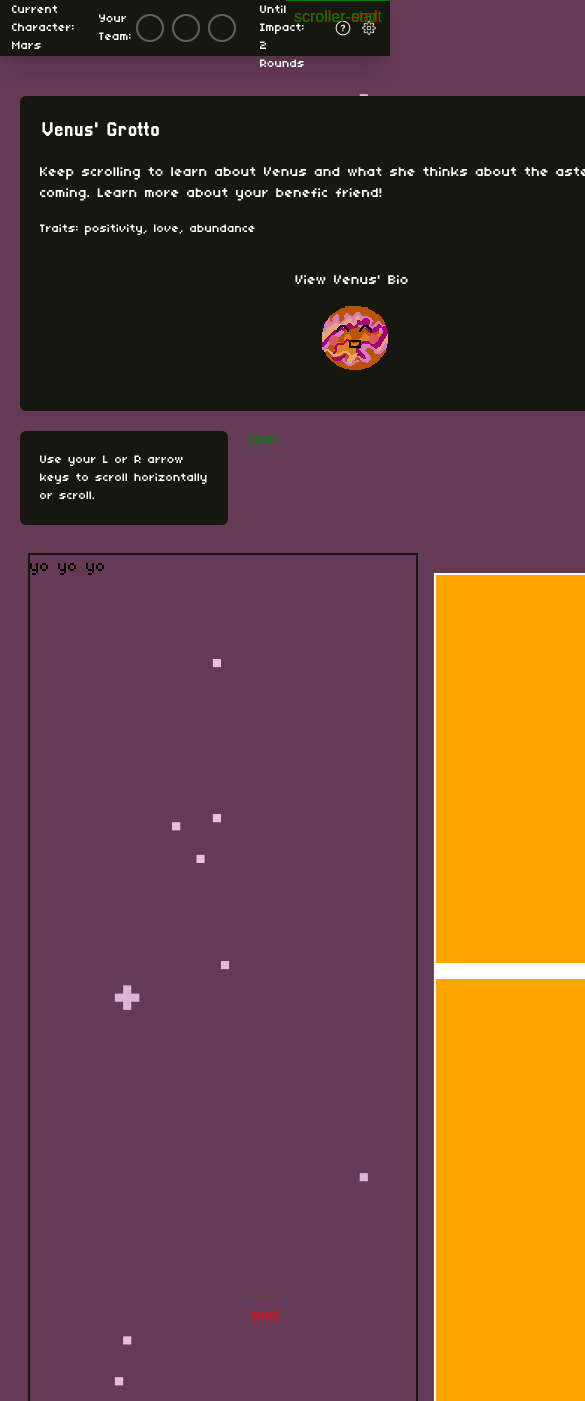
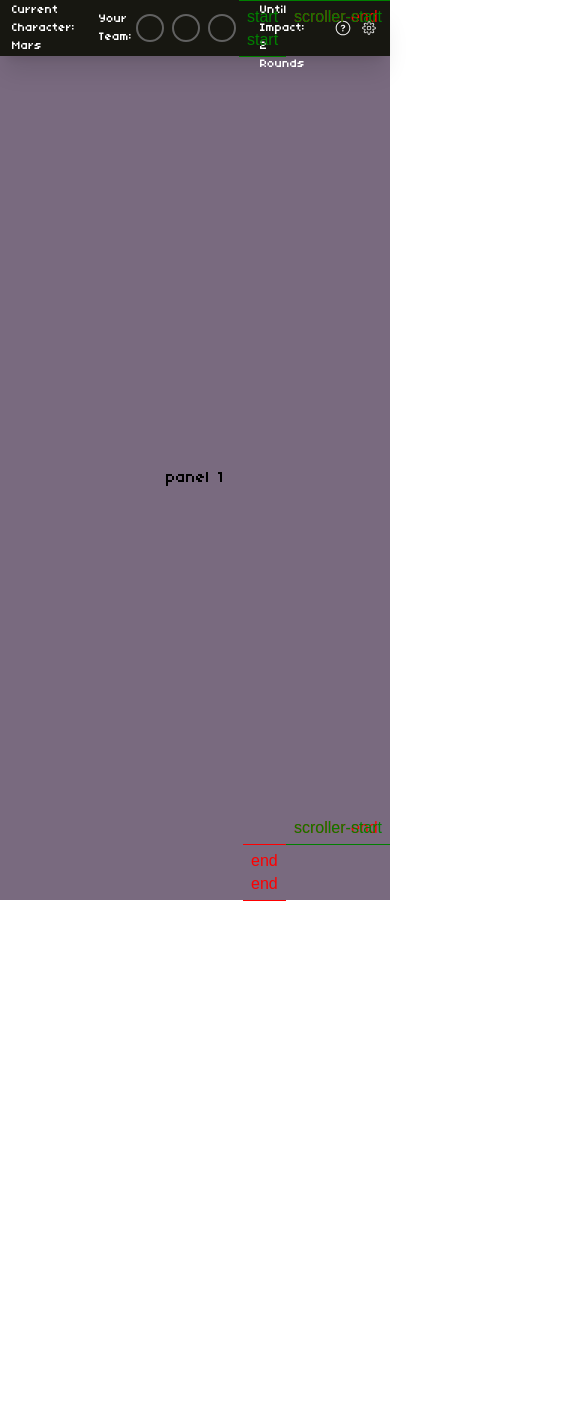
Before and after one commit to danyabaron/cosmic-crossroads, a React (Create React App) app: page /mars-game in a window 390 px wide. Shown: the top 1401 px of the page, 585 px wide, since content can reach past the window. Built offline with nearby package versions, Linux system fonts and the light colour scheme.

Commit message:
just going to restart here

```diff
--- a/src/Components/MarsPathComponents/MarsPathComponents1/MarsHorizontalVenus.js
+++ b/src/Components/MarsPathComponents/MarsPathComponents1/MarsHorizontalVenus.js
@@ -37,9 +37,10 @@ function MarsHorizontalVenus({ setScreen, addCharacter }) {
             trigger: container.current,
             pin: true,
             // pinSpacing: false,
-            scrub: 3,
+            scrub: 1,
             delay: 0.5,
-            // markers: true,
+            markers: true,
+            // start: "top top",
             end: "+=100%",
             // Disable scrolling after decision
             onEnter: () => decisionMade && container.current.style.pointerEvents == 'none',
@@ -47,29 +48,13 @@ function MarsHorizontalVenus({ setScreen, addCharacter }) {
         });
 
 
-    // useGSAP(() => {
-    //     gsap.from(".line", {
-    //         scrollTrigger: {
-    //             trigger: venusLineRef.current,
-    //             start: "left top",
-    //             end: "bottom top",
-    //             pin: true,
-    //             scrub: true,
-    //             markers: true,
-    //         },
-    //         scaleX: 0,
-    //         transformOrigin: "left center",
-    //         ease: "none"
-    //     });
-    // }, []);
-
     const tl = gsap.timeline({
         scrollTrigger: {
             trigger: ".venus-panel",
             scrub: true,
-            pin: false,
+            pin: true,
             // pinSpacing: false,
-            start: "top left",
+            start: "top right",
             end: "+=100%",
             markers: true,
             onEnter: () => {
@@ -88,12 +73,14 @@ function MarsHorizontalVenus({ setScreen, addCharacter }) {
 
         // return () => tl.kill();
 
-          // Animate the line from left to right
+        //   Animate the line from left to right
           tl.from(".line", {
             scaleX: 0,
             transformOrigin: "left center",
             ease: "none",
           }, 0) // Start immediately
+
+        }, []);
 
 
 
@@ -108,7 +95,6 @@ function MarsHorizontalVenus({ setScreen, addCharacter }) {
         //     0 // Start at the same time as the line
         //   );
 
-        }, []);
 
     const buttons = [
         {
@@ -132,11 +118,49 @@ function MarsHorizontalVenus({ setScreen, addCharacter }) {
     ];
 
     return (
-        <div className='container overflow-x-hidden overflow-y-hidden relative bg-venus-bg-scroll pt-14 bg-center w-max min-h-screen' id='mars-path-container'>
+
+        <div ref={container} className='bg-venus-bg-scroll w-[600%] min-h-screen flex flex-row gap-4 mt-14 bg-center overflow-x-hidden overflow-y-hidden'>
+
+        <section id='panel' className="venus-line bg-jupiter-purple w-screen h-screen flex justify-center items-center relative">
+            <div className="overlay absolute opacity-0 inset-0 bg-transparent"></div>
+                panel 1
+
+
+            </section>
+
+            <section id='panel' className=" bg-mars-red w-screen h-screen flex justify-center items-center relative">
+                <div className="overlay absolute opacity-0 inset-0 bg-transparent"></div>
+                    panel 2
+
+                    <div className='line-container w-full h-full flex flex-col gap-2 justify-center items-center'>
+                        <span className="line w-1/2 h-full p-2 m-auto relative  inline-block bg-main-black"></span>
+                    </div>
+
+
+            </section>
+
+            <section id='panel' className=" bg-main-black w-screen h-screen flex justify-center items-center relative">
+                <div className="overlay absolute opacity-0 inset-0 bg-transparent"></div>
+
+                panel 3
+
+
+
+                </section>
+        </div>
+
+    );
+}
+
+export default MarsHorizontalVenus;
+
+
+
+{/* <div className='container overflow-x-hidden overflow-y-hidden relative bg-venus-bg-scroll pt-14 bg-center w-[800%] min-h-screen' id='mars-path-container'>
 {/* container for the venus-grotto portion at top left of screen */}
-            <div className='flex flex-col w-2/3 md:w-1/2 h-fit mt-10 ml-5 gap-5' id='venus-grotto-container'>
+{/* <div className='flex flex-col w-2/3 md:w-1/2 h-fit mt-10 ml-5 gap-5' id='venus-grotto-container'>  */}
     {/* container for the top black box */}
-                <div className='flex flex-col md:flex-row lg:flex-row gap-8 bg-main-black p-5 text-white rounded-md items-center' id='venus-bio-text-container'>
+    {/* <div className='flex flex-col md:flex-row lg:flex-row gap-8 bg-main-black p-5 text-white rounded-md items-center' id='venus-bio-text-container'>
         <div className='flex flex-col gap-4' id='venus-grotto-text'>
             <h1 className='text-xl font-header'>Venus' Grotto</h1>
             <p className='text-sm'> Keep scrolling to learn about Venus and what she thinks about the asteroids coming. Learn more about your benefic friend!</p>
@@ -146,20 +170,20 @@ function MarsHorizontalVenus({ setScreen, addCharacter }) {
             <h1 className='text-sm text-nowrap'>View Venus' Bio</h1>
             <img className="md:max-w-[65px] h-auto" src={VenusMouthOpen} alt="Venus Bio Image"/>
         </div>
-                </div>
+    </div> */}
 
     {/* container for the bottom black box */}
-                <div className='bg-main-black rounded-md w-52 p-5' id='scroll-text-container'>
+    {/* <div className='bg-main-black rounded-md w-52 p-5' id='scroll-text-container'>
         <p className='text-xs text-white '>Use your L or R arrow keys to scroll horizontally or scroll.</p>
     </div>
-            </div>
+</div> */}
 
 {/* HORIZONTAL SCROLL SECTION */}
-            <div ref={container} id="scroll-container" className='flex flex-row gap-4 w-max h-fit flex-nowrap pt-7 pl-7 '>
+{/* <div ref={container} id="scroll-container" className='overflow-x-hidden flex flex-row gap-4 w-full h-fit flex-nowrap pt-7 pl-7 '> */}
     {/* container for FIRST scroll section / dialogue */}
-                <section id="panel" className='w-screen flex-shrink-0 min-h-screen border-main-black border-2 flex flex-col gap-14'>
+    {/* <section id="panel" className='w-screen m-8 flex-shrink-0 min-h-screen border-main-black border-2 flex flex-col gap-14'>
 
-                    yo yo yo
+        yo yo yo */}
         {/* <div id='container-panel-mars' className='flex flex-row w-full h-fit pt-12 justify-between'>
             <div id='mars-dialogue' className='flex flex-row w-fit h-fit mt-9 '>
                 <div id='mars-pic' className='mt-14'>
@@ -189,11 +213,11 @@ function MarsHorizontalVenus({ setScreen, addCharacter }) {
                 </div>
             </div>
         </div> */}
-                </section>
+    {/* </section> */}
     {/* w-screen h-screen flex justify-center items-center relative */}
 
     {/* container for SECOND scroll section / dialogue */}
-                <section id='panel' className='venus-panel relative bg-mars-red border-white border-2 w-screen flex-shrink-0 min-h-screen flex flex-col gap-14'>
+    {/* <section id='panel' className='venus-panel m-8 relative  border-white border-2 w-screen flex-shrink-0 min-h-screen flex flex-col gap-14'> */}
         {/* <div id='container-panel-venus' className='flex w-full h-fit pt-12 justify-between gap-6 flex-col md:flex-row pl-5 pr-5'>
             <div id='venus-dialogue-2' className='flex flex-row w-fit h-fit'>
                 <div id='venus-pic' className='mt-14'>
@@ -208,13 +232,13 @@ function MarsHorizontalVenus({ setScreen, addCharacter }) {
             </div>
         </div> */}
 
-                    <div className='w-full h-full flex flex-col gap-2 justify-center items-center' id='line-container'>
+        {/* <div className='w-full h-full flex flex-col gap-2 justify-center items-center' id='line-container'> */}
             {/* <div id='venus-animation' className='w-1/2 h-full bg-main-black opacity-40 rounded-md p-5'> */}
-                            <span className="line w-1/2 h-full p-2 m-auto relative inline-block bg-white"></span>
+                {/* <span className="line w-1/2 h-full p-2 m-auto relative inline-block bg-white"></span>
                 <p className="text-white mt-4">venus animation here</p>
-                        {/* </div> */}
-                    </div>
-                </section>
+            </div> */}
+        {/* </div>
+    </section> */}
 
     {/* container for THIRD scroll section / dialogue */}
     {/* <section id="panel" className='w-screen min-h-screen relative flex flex-col justify-center'>
@@ -275,9 +299,9 @@ function MarsHorizontalVenus({ setScreen, addCharacter }) {
     </section> */}
 
     {/* container for SIXTH/FINAL scroll section / dialogue */}
-                <section id="panel" className='relative w-screen min-h-screen flex flex-col justify-center pr-5'>
+    {/* <section id="panel" className='relative w-screen min-h-screen flex flex-col justify-center pr-5'>
 
-                    yo yo yo 2
+        yo yo yo 2 */}
         {/* <div id='container-panel' className='flex flex-col items-center gap-14'>
             <div id='header' className='font-header text-white font-bold'>
                 <h1>Decision Time: 15 seconds</h1>
@@ -299,10 +323,6 @@ function MarsHorizontalVenus({ setScreen, addCharacter }) {
                 />
             </div>
         </div> */}
-                </section>
+    {/* </section>
 </div>
-        </div>
-    );
-}
-
-export default MarsHorizontalVenus;
+</div> */}
--- a/src/Pages/MarsPath/MarsGame.js
+++ b/src/Pages/MarsPath/MarsGame.js
@@ -43,7 +43,7 @@ function MarsGame({ addCharacter }) {
     //switch statement
 
     return (
-        <div className='min-w-screen min-h-screen'>
+        <div className='relative overflow-x-hidden overflow-y-hidden'>
             {screen === 'MarsHorizontalVenus' && (
                 <MarsHorizontalVenus setScreen={setScreen} addCharacter={addCharacter} />
 
```
Lines whose indentation alone changed are shown as unchanged.
